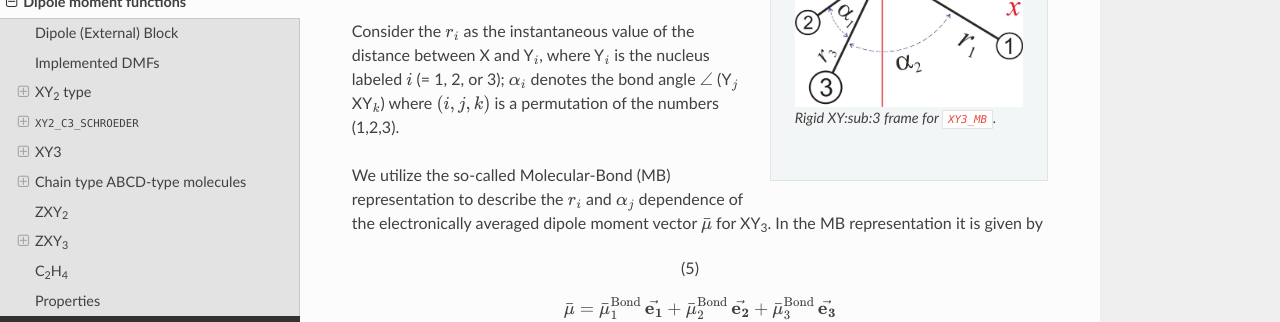
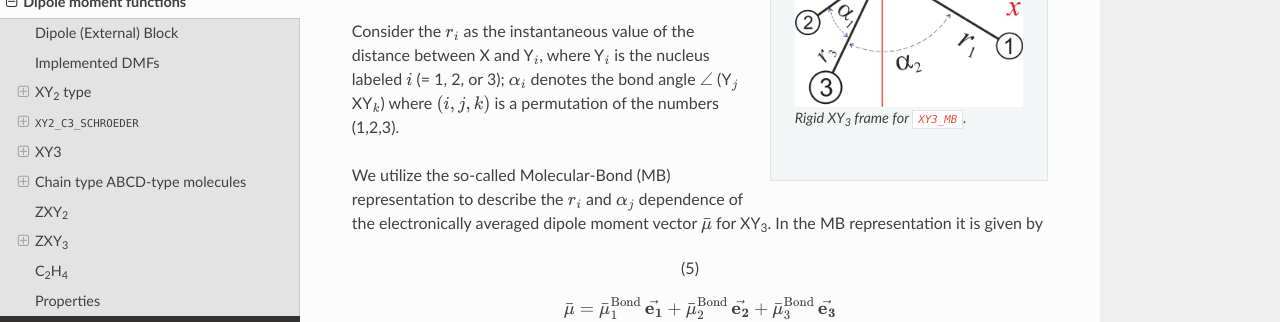
Before and after one commit to Trovemaster/TROVE, a Sphinx documentation site: the page built from docs/source/dipoles.rst, in a window 1280 px wide and 900 px high, scrolled down 9741 px. Shown: the part 149-471 px from the top of the window. Built offline with Sphinx 7.4.7 and the Read the Docs theme 2.0.0, drawn with Linux system fonts in a browser that asks for light colours; formulas are drawn with MathJax 3.

Commit message:
Update dipoles.rst

```diff
--- a/docs/source/dipoles.rst
+++ b/docs/source/dipoles.rst
@@ -481,7 +481,7 @@ XY3_MB
     .. figure:: img/XY3_DMF_frame_rigid.jpg
        :alt: XY3 frame
 
-       Rigid XY\ :sub:\ `3` frame for ``XY3_MB``.
+       Rigid XY\ :sub:`3` frame for ``XY3_MB``.
 
 
 This DMF is implemented as a subroutine :code:`MLdms2xyz_xy3_mb` and was reported in [06YuCaTh]_. This form was used to produce a line list for PH\ :sub:`3` in [13SoYuTe]_. An input example is in :download:`31P-1H3__SAlTY__TROVE.model` and can be also found at `<https://exomol.com/models/PH3/31P-1H3/SAlTY/>`__.
```
